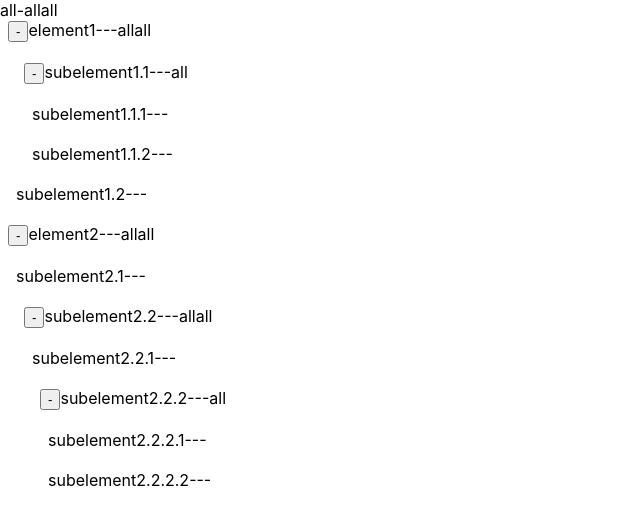
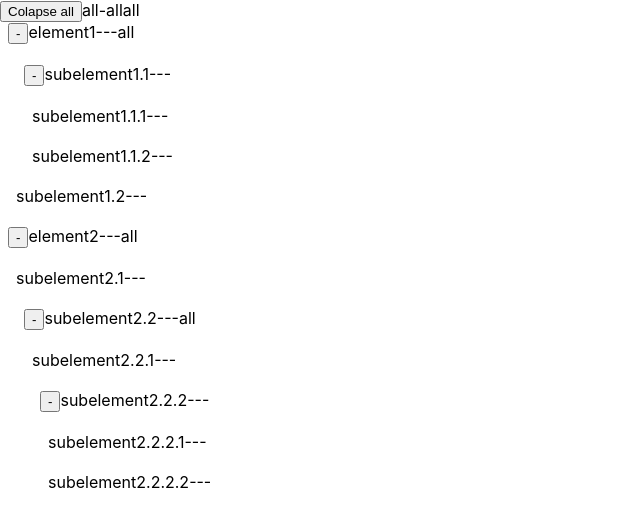
Before and after one commit to todorovski-vasil/react-recursive-component, a React (Create React App) app: page / in a window 1280 px wide. Shown: the top 526 px of the page, without its empty margins (0-640 px from the left). Built offline with nearby package versions, Linux system fonts and the light colour scheme.

Commit message:
Collapse all and Expand all functionality implemented

```diff
--- a/src/components/NestedList.jsx
+++ b/src/components/NestedList.jsx
@@ -1,9 +1,7 @@
 import React, { useState, useEffect } from 'react';
 import NestedListChild from './NestedListChild';
 
-function NestedListHead(props) {
-
-    let nestedList = null;
+function NestedList(props) {
     let dataChildren = [];
     if(Array.isArray(props.data)) {
         dataChildren = props.data;
@@ -14,13 +12,26 @@ function NestedListHead(props) {
     const [expanded, setExpanded] = useState(dataChildren.map(subData => 'all')); // 'some', 'none'
     const [allExpanded, setAllExpanded] = useState('all');
 
-    function forceExpanded() {
+    const [buttonExpand, setButtonExpand] = useState(<button>Colapse all</button>);
+    // let forceExpand = 'all';
+    useEffect(props => {
+        switch(allExpanded){
+            case 'all':
+                setButtonExpand(<button onClick={() => setAllExpanded('none')}>Colapse all</button>);
+                break;
+            case 'none':
+                setButtonExpand(<button disabled>Expand all</button>);
+                break;
+            case 'some':
+                setButtonExpand(<button onClick={() => setAllExpanded('all')}>Expand all</button>);
+                break;
+        }
+    }, [allExpanded]);
 
-    }
-
+    let nestedList = null;
     nestedList = dataChildren.map(subData => {
         subData.children = subData.children ? subData.children : [];
-        return <NestedListChild key={subData.id} data={subData} forceExpanded={forceExpanded} setExpanded={(childId, expandedChildren) => {
+        return <NestedListChild key={subData.id} data={subData} forceExpand={allExpanded} setExpanded={(childId, expandedChildren) => {
             let expandedChildrenState = [...expanded];
             let exState = dataChildren.reduce((acc, child, childIndex) => {
                 if(child.id === childId) {
@@ -53,6 +64,7 @@ function NestedListHead(props) {
 
     return (
         <>
+            {buttonExpand}
             {allExpanded}-{expanded}
             <br/>
             {nestedList}
@@ -60,4 +72,4 @@ function NestedListHead(props) {
     );
 }
 
-export default NestedListHead;
+export default NestedList;
--- a/src/components/NestedListChild.jsx
+++ b/src/components/NestedListChild.jsx
@@ -16,7 +16,7 @@ function NestedListChild(props) {
         if(expanded) {
             children = props.data.children.map(childData => {
                 childData.children = childData.children ? childData.children : [];
-                return <NestedListChild key={childData.id} data={childData} setExpanded={(childId, expandedChild) => {
+                return <NestedListChild key={childData.id} data={childData} forceExpand={props.forceExpand} setExpanded={(childId, expandedChild) => {
                     let expandedChildrenState = [...expandedChildren];
                     let exState = props.data.children.reduce((acc, child, childIndex) => {
                         if(child.id === childId) {
@@ -65,6 +65,23 @@ function NestedListChild(props) {
         props.setExpanded(props.data.id, parentExp);
     }, [parentExp]);
 
+    useEffect(() => {
+        switch(props.forceExpand) {
+            case 'all':
+                setExp(true);
+                setExpChildren(expandedChildren.map(() => 'all'));
+                setParentExp('all');
+                break;
+            case 'none':
+                setExp(false);
+                setExpChildren(expandedChildren.map(() => 'none'));
+                setParentExp('none');
+                break;
+            case 'some':
+                break;
+        }
+    }, [props.forceExpand]);
+
     return (
         <>
             <div>
```
